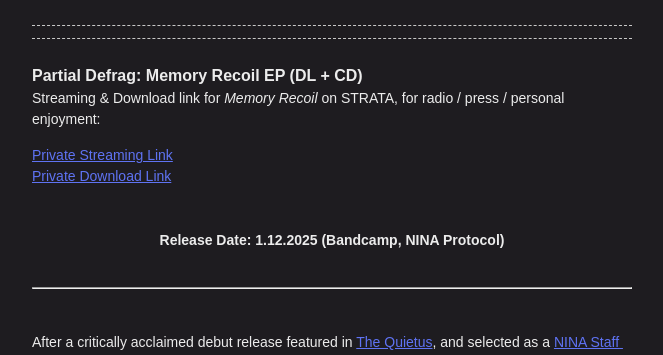
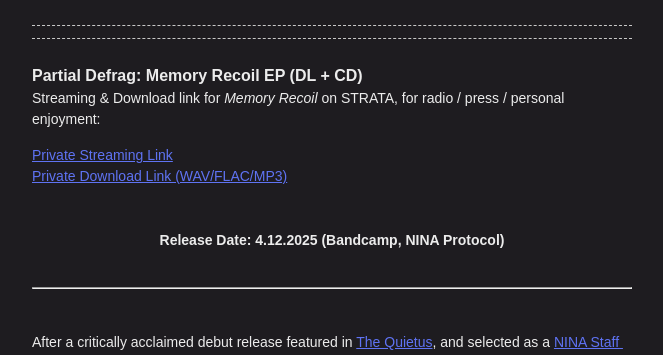
Before and after one commit to StrataEdition/Memory-Recoil-EPK, a Jekyll site: the page built from index.md, in a window 1280 px wide. Shown: the top 355 px of the page, without its empty margins (308-971 px from the left). Built offline with Jekyll 4.4.1, drawn with Linux system fonts in a browser that asks for light colours.

Commit message:
Update index.md

```diff
--- a/index.md
+++ b/index.md
@@ -9,10 +9,10 @@ layout: home
 
 Streaming & Download link for *Memory Recoil* on STRATA, for radio / press / personal enjoyment:
 
-[Private Streaming Link](https://on.soundcloud.com/52nDFJmNBvthddgR9)
-[Private Download Link](https://drive.google.com/drive/folders/1BUNzDlvQYPKmk4WAZI8S4Yv46X6m0yv8?usp=sharing)
+[Private Streaming Link](https://on.soundcloud.com/hJo3tjbgKlbsYyC57F)
+[Private Download Link (WAV/FLAC/MP3)](https://drive.google.com/drive/folders/16noqMvtTAGF2rTSexMFTnEJdmYyMf9vQ?usp=sharing)
 <br>
-### Release Date: 1.12.2025 (Bandcamp, NINA Protocol)
+### Release Date: 4.12.2025 (Bandcamp, NINA Protocol)
 <br>
 
 ---
```
